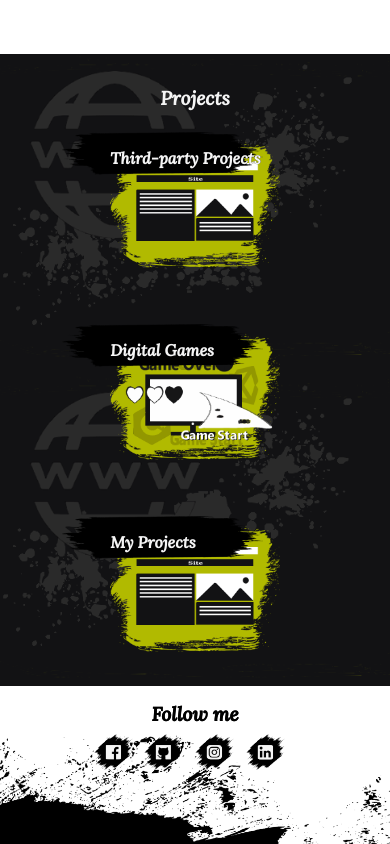
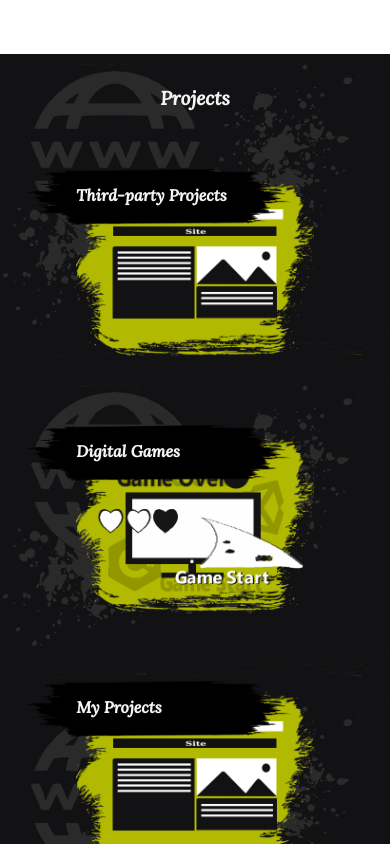
Before and after one commit to vitor7goncalves/portfolio_reactjs, a React (Vite) app: page / in a window 390 px wide. Shown: the part 1780-2624 px from the top of the page. Built offline with nearby package versions, Linux system fonts and the light colour scheme.

Commit message:
Responsividade Correção

```diff
--- a/src/components/Body.css
+++ b/src/components/Body.css
@@ -218,7 +218,7 @@
     }
 
     .secondArea h2 {
-        margin: 2rem 0rem -7rem 0rem;
+        margin: 2rem 0rem 2rem 0rem;
     }
 
     .cards {
@@ -226,13 +226,13 @@
     }
 
     .capsuleCard {
-        width: 50%;
+        width: 70%;
         height: 10rem;
-        margin: 2rem 0.5rem;
+        margin: 5rem 0.5rem;
     }
 }
 
-@media (max-width: 538px) {
+@media (max-width: 541px) {
     .About {
         margin-top: -2.5rem;
         background-size: 200%;
@@ -254,17 +254,15 @@
         margin-top: 0rem;
     }
 
-    .secondArea h2 {
-        margin: 2rem 0rem 0rem 0rem;
-    }
-
     .secondArea {
         background-repeat: repeat;
         background-color: var(--gray-100);
         margin: 0rem 0rem 5rem 0rem;
     }
+}
 
+@media (max-width: 421px) {
     .capsuleCard {
-        margin: 1rem 0.5rem;
+        margin: 3rem 0.5rem;
     }
 }
```
